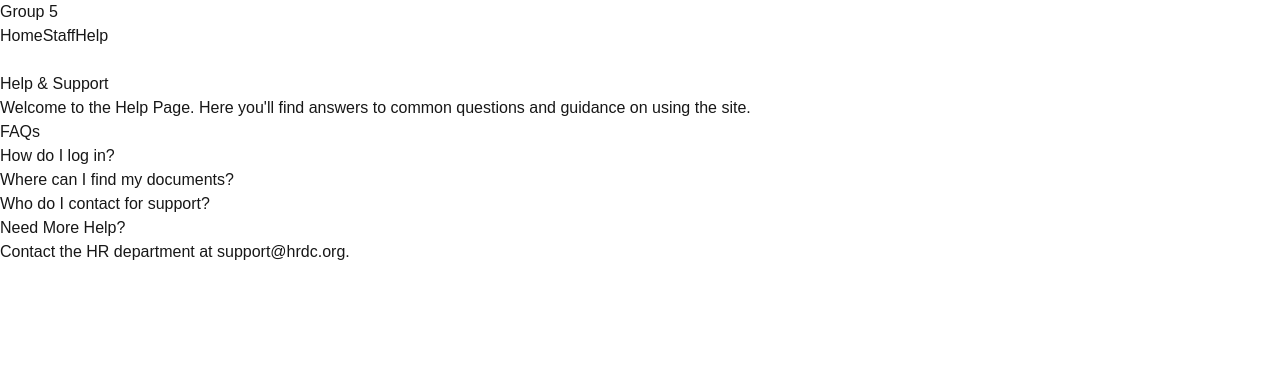
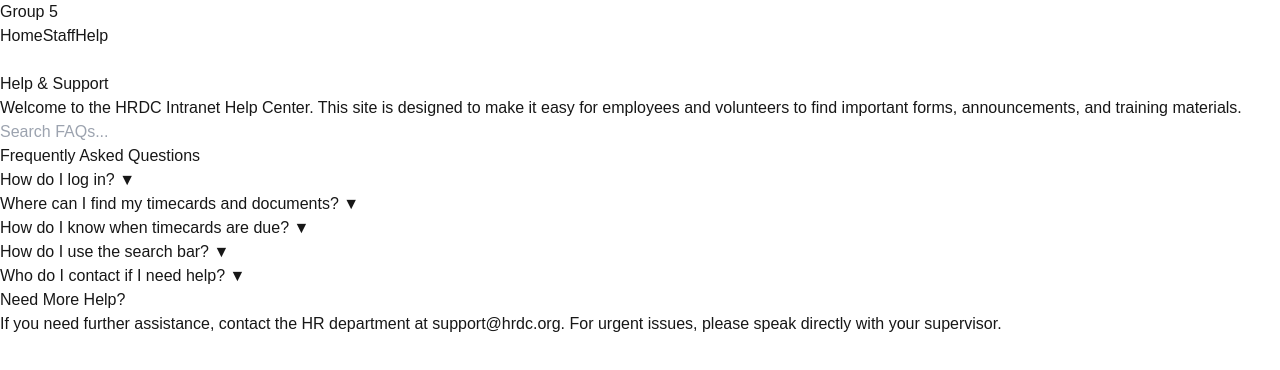
Before and after one commit to 423S25/repo5, a Next.js app: page /help in a window 1280 px wide. Shown: the top 370 px of the page. Built offline with nearby package versions, Linux system fonts and the light colour scheme.

Commit message:
Updated Help Page content with cool design

```diff
--- a/src/app/help/page.tsx
+++ b/src/app/help/page.tsx
@@ -1,23 +1,76 @@
+"use client";
+
+import { useState } from "react";
 import { NavBar } from "../components/Navbar";
 
 export default function HelpPage() {
+  // Expandable FAQs
+  const [openFAQ, setOpenFAQ] = useState<number | null>(null);
+
+  const faqs = [
+    { question: "How do I log in?", answer: "Click the 'Login' button at the top of the page and enter your username and password. If you have trouble logging in, contact your supervisor." },
+    { question: "Where can I find my timecards and documents?", answer: "Use the search bar to look for forms or browse the 'Staff' section for timecards, W-2 forms, and training documents." },
+    { question: "How do I know when timecards are due?", answer: "Check the 'Home' page for announcements about due dates and upcoming deadlines." },
+    { question: "How do I use the search bar?", answer: "Type keywords related to the document you need, and the system will suggest relevant forms from the HRDC Google Drive." },
+    { question: "Who do I contact if I need help?", answer: "For technical issues, contact support at [support@hrdc.org](mailto:support@hrdc.org). For HR-related questions, speak with your supervisor." }
+  ];
+
+  // Search functionality
+  const [searchQuery, setSearchQuery] = useState("");
+
+  const filteredFAQs = faqs.filter(faq =>
+    faq.question.toLowerCase().includes(searchQuery.toLowerCase())
+  );
+
   return (
-    <>
-      <NavBar /> {/* Navbar stays full width */}
-      <div className="container mx-auto p-6">
-        <h1 className="text-3xl font-bold mb-4">Help & Support</h1>
-        <p>Welcome to the Help Page. Here you'll find answers to common questions and guidance on using the site.</p>
+    <div className="container mx-auto p-6">
+      <NavBar />
 
-        <h2 className="text-2xl font-semibold mt-6">FAQs</h2>
-        <ul className="list-disc ml-6">
-          <li>How do I log in?</li>
-          <li>Where can I find my documents?</li>
-          <li>Who do I contact for support?</li>
-        </ul>
+      <div className="bg-white shadow-md p-6 rounded-lg">
+        <h1 className="text-3xl font-bold mb-4 text-center text-gray-800">Help & Support</h1>
 
+        {/* Intro Section */}
+        <p className="text-gray-700 text-lg text-center mb-6">
+          Welcome to the HRDC Intranet Help Center. This site is designed to make it easy for employees and volunteers to find important forms, announcements, and training materials.
+        </p>
+
+        {/* Search Bar */}
+        <input
+          type="text"
+          placeholder="Search FAQs..."
+          value={searchQuery}
+          onChange={(e) => setSearchQuery(e.target.value)}
+          className="w-full p-2 border border-gray-300 rounded-lg mb-6"
+        />
+
+        {/* FAQs Section */}
+        <h2 className="text-2xl font-semibold mb-4">Frequently Asked Questions</h2>
+        <div className="space-y-4">
+          {filteredFAQs.length > 0 ? (
+            filteredFAQs.map((faq, index) => (
+              <div key={index} className="border border-gray-300 rounded-lg p-4">
+                <button
+                  onClick={() => setOpenFAQ(openFAQ === index ? null : index)}
+                  className="w-full text-left font-semibold text-gray-700"
+                >
+                  {faq.question} {openFAQ === index ? "▲" : "▼"}
+                </button>
+                {openFAQ === index && <p className="mt-2 text-gray-600">{faq.answer}</p>}
+              </div>
+            ))
+          ) : (
+            <p className="text-gray-500">No results found.</p>
+          )}
+        </div>
+
+        {/* Additional Support */}
         <h2 className="text-2xl font-semibold mt-6">Need More Help?</h2>
-        <p>Contact the HR department at <a href="mailto:support@hrdc.org" className="text-blue-500">support@hrdc.org</a>.</p>
+        <p className="text-gray-700 mt-2">
+          If you need further assistance, contact the HR department at{" "}
+          <a href="mailto:support@hrdc.org" className="text-blue-500">support@hrdc.org</a>.
+          For urgent issues, please speak directly with your supervisor.
+        </p>
       </div>
-    </>
+    </div>
   );
 }
```
